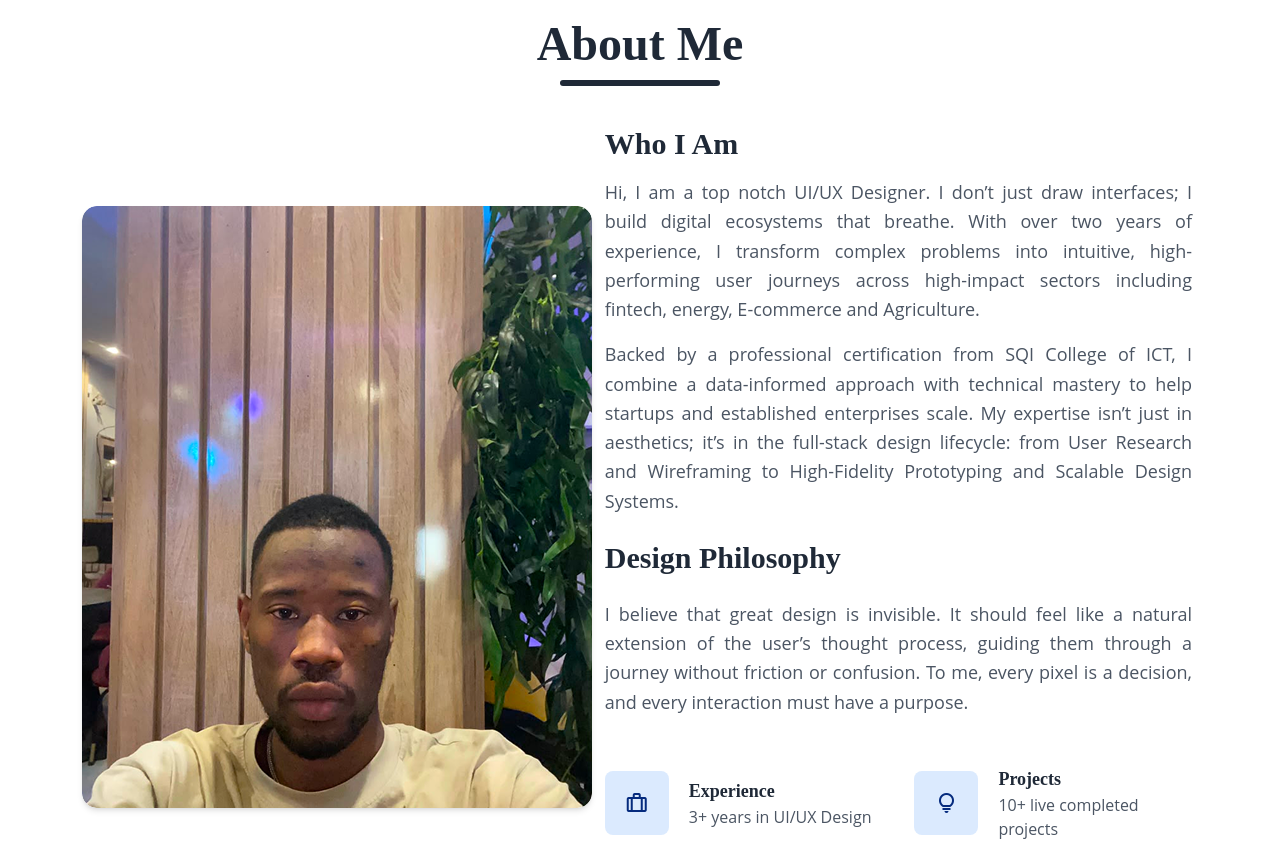
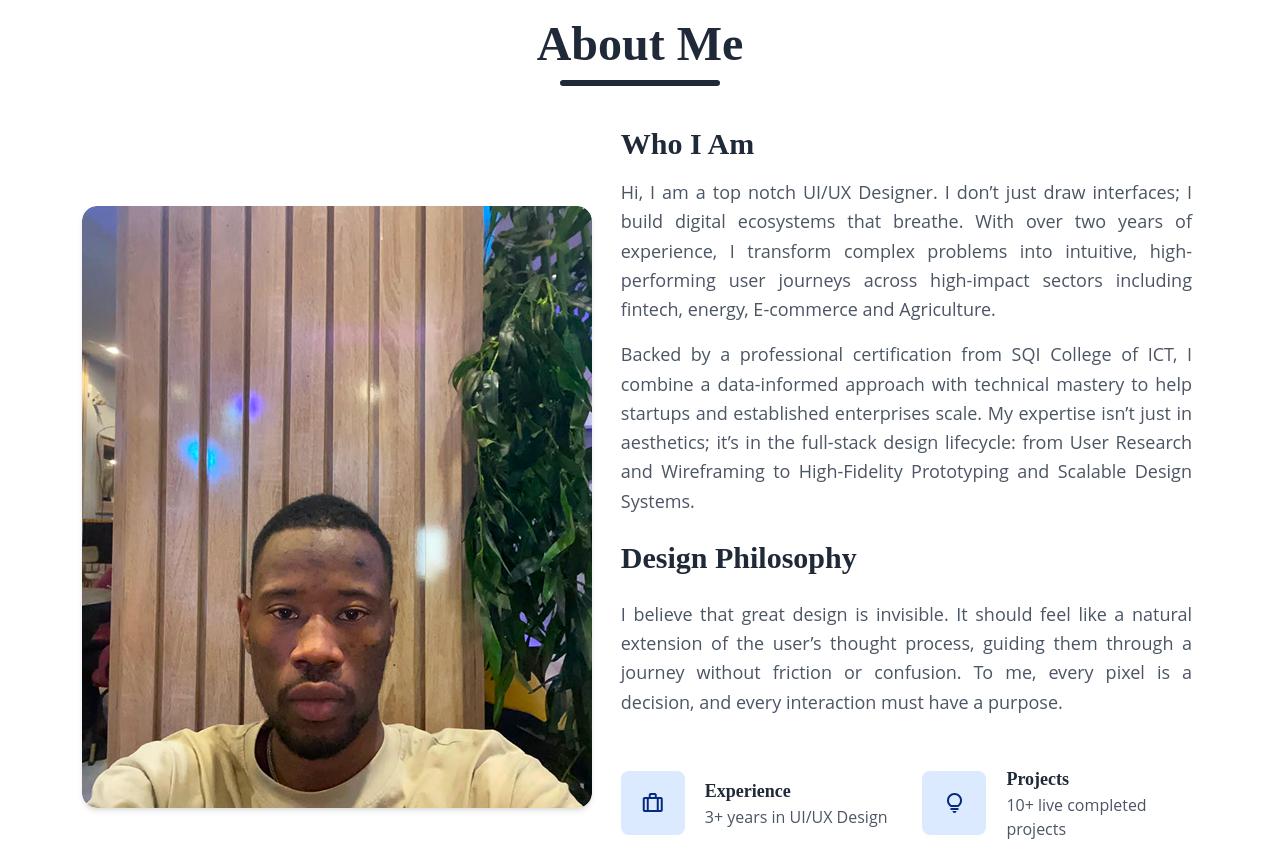
Before and after one commit to Molten47/de-andre, a React (Vite) app: page / in a window 1280 px wide. Shown: the part 860-1701 px from the top of the page. Built offline with nearby package versions, Linux system fonts and the light colour scheme; a web font is replaced by a local one.

Commit message:
made new changes to the animation to test increasu=ing the spin off and on speed

```diff
--- a/src/Components/About/About.jsx
+++ b/src/Components/About/About.jsx
@@ -122,7 +122,7 @@
 
         {/* Main content section */}
         <div className="container mx-auto px-4 sm:px-6 md:px-8 lg:px-16 pb-12 sm:pb-16 md:pb-24">
-          <div className="flex flex-col md:flex-row md:gap-8 lg:gap-14">
+          <div className="flex flex-col md:flex-row md:gap-9 lg:gap-18">
             {/* Profile image section - Fixed centering on mobile */}
             <motion.div
               className="w-full md:w-[40%] mb-8 md:mb-0 flex justify-center md:block"
--- a/src/Components/Hero/heroAnimation.config.js
+++ b/src/Components/Hero/heroAnimation.config.js
@@ -32,14 +32,14 @@
 }
 
 
-export const legSeconds = 2.5       // travel time per move
-export const holdSeconds = 4        // pause at each keyframe
+export const legSeconds = 1.3       // travel time per move
+export const holdSeconds = 2        // pause at each keyframe
 export const contentSwapAt = 0.3    // 0–1: how far into the move the text swaps
 export const loopEase = 'power3.inOut'
 
 export const floatAnimation = {
   distance: 8, // px, up/down
-  duration: 2.4,
+  duration: 2.1,
   ease: 'sine.inOut',
 }
 
```
